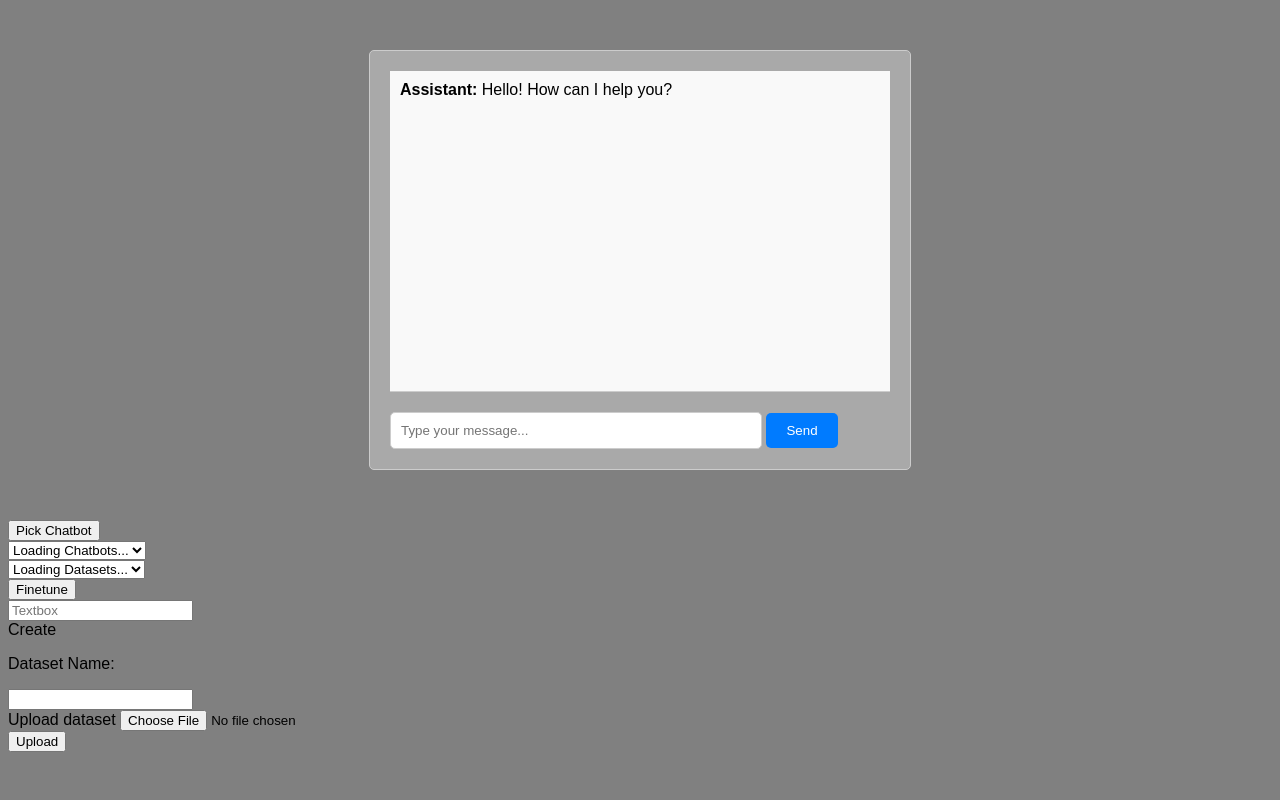
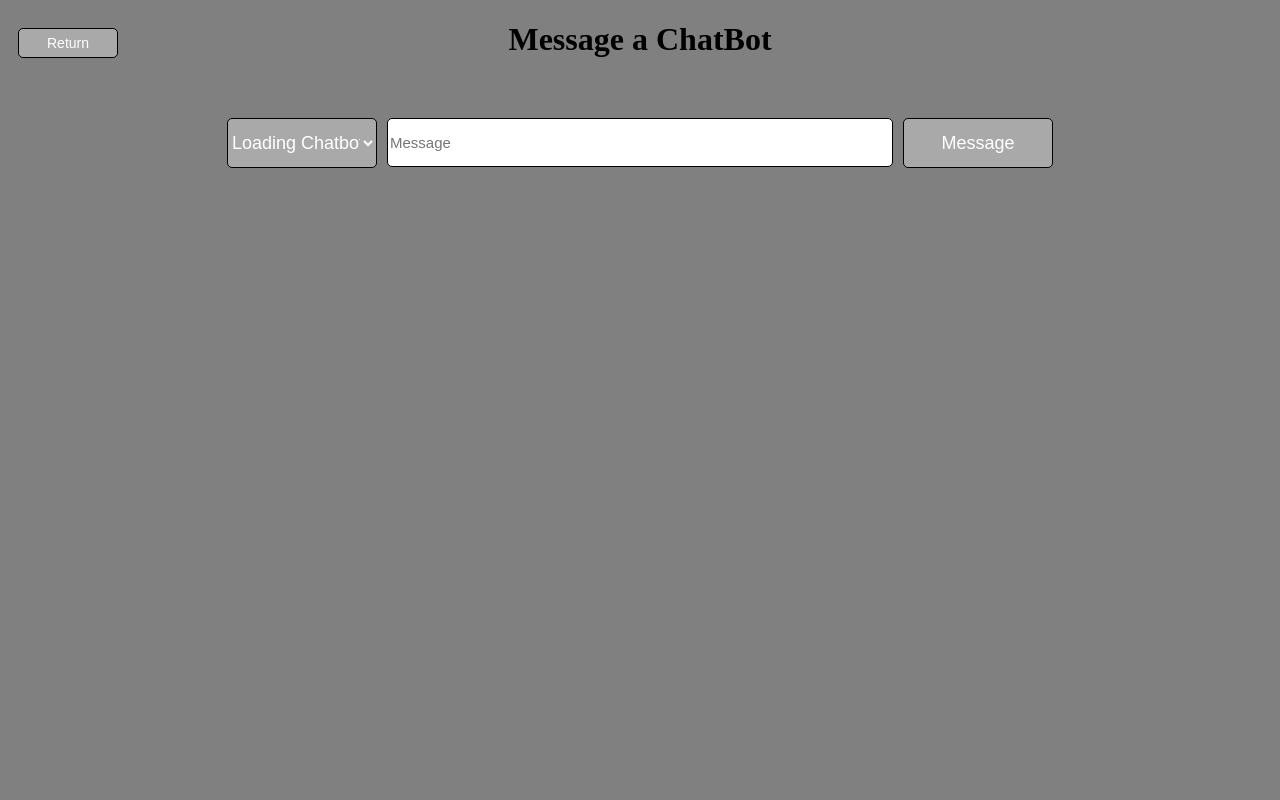
Before and after one commit to CSE-120-316/Sweep-LLM-Builder, a Flask app: template frontend/templates/chat.html in a window 1280 px wide. Run offline with Flask 3, Linux system fonts and the light colour scheme; the template is opened without the code that fills it, so the values that code supplies are empty.

Commit message:
All donezo

```diff
--- a/frontend/app.py
+++ b/frontend/app.py
@@ -1,96 +1,5 @@
+# Ashley Gonzalez Perez May 8, 2024
 
-# from flask import Flask, request, render_template, redirect, session
-# import pandas as pd
-# import os
-
-# app = Flask(__name__)
-# app.secret_key = b'_5#y2L"F4Q8z\n\xec]/'
-
-# UPLOAD_FOLDER = 'uploads'
-# FINISH_FOLDER = 'finish'
-# ALLOWED_EXTENSIONS = {'parquet'}
-
-# app.config['UPLOAD_FOLDER'] = UPLOAD_FOLDER
-# app.config['FINISH_FOLDER'] = FINISH_FOLDER
-
-# # Simulated database for users
-# users = {
-#     'user1@example.com': {'password': 'password123', 'name': 'User1'},
-#     # Add more users as needed
-# }
-
-# def allowed_file(filename):
-#     return '.' in filename and filename.rsplit('.', 1)[1].lower() in ALLOWED_EXTENSIONS
-
-# def convert_to_json(parquet_file_path, json_file_path):
-#     df = pd.read_parquet(parquet_file_path)
-#     json_data = df.to_json(orient='records')
-#     with open(json_file_path, 'w') as json_file:
-#         json_file.write(json_data)
-
-# @app.route('/')
-# def index():
-#     if 'username' in session:
-#         return redirect('/upload')
-#     return render_template('intro.html')
-
-# @app.route('/login', methods=['POST'])
-# def login():
-#     username = request.form['username']
-#     password = request.form['password']
-#     if username in users and users[username]['password'] == password:
-#         session['username'] = username
-#         return redirect('/upload')
-#     else:
-#         return 'Invalid username or password'
-
-# @app.route('/register', methods=['POST'])
-# def register():
-#     if request.method == 'POST':
-#         name = request.form['name']
-#         lastname = request.form['lastname']
-#         username = request.form['username']
-#         password = request.form['password']
-#         password2 = request.form['password2']
-
-#         # You can add your registration logic here
-#         # For simplicity, let's just store the user in the 'users' dictionary
-#         users[username] = {'password': password, 'name': name, 'lastname': lastname}
-
-#         # Redirect to the login page after successful registration
-#         return redirect('/')
-
-# @app.route('/upload', methods=['GET', 'POST'])
-# def upload_file():
-#     if 'username' not in session:
-#         return redirect('/')
-#     if request.method == 'POST':
-#         file = request.files['file']
-#         if file.filename == '':
-#             return 'No selected file'
-#         if file and allowed_file(file.filename):
-#             filename = file.filename
-#             file.save(os.path.join(app.config['UPLOAD_FOLDER'], filename))
-
-#             parquet_file_path = os.path.join(app.config['UPLOAD_FOLDER'], filename)
-#             json_filename = filename.split('.')[0] + '.json'
-#             json_file_path = os.path.join(app.config['FINISH_FOLDER'], json_filename)
-
-#             convert_to_json(parquet_file_path, json_file_path)
-
-#             return render_template('finetuning.html')
-#         else:
-#             return 'Invalid file format'
-#     # return render_template('index.html')
-#     # return render_template('process.html')
-#      return render_template('choose.html')
-
-# @app.route('/create_account')
-# def create_account():
-#     return render_template('create_account.html')
-
-# if __name__ == '__main__':
-#     app.run(debug=True)
 from flask import Flask, request, render_template, redirect, session
 import os
 
@@ -98,16 +7,15 @@
 
 @app.route('/')
 def index():
-    return render_template('intro.html')
+    return render_template('index.html')
 
 @app.route('/chat')
 def pick():
     return render_template('chat.html')
-
 
 @app.route('/fine_tune')
 def process():
     return render_template('fine_tune.html')
 
 if __name__ == '__main__':
-    app.run(debug=True)
+    app.run(debug=True, port=5050)
--- a/frontend/templates/chat.html
+++ b/frontend/templates/chat.html
@@ -1,93 +1,126 @@
+<!-- Ashley Gonzalez Perez May 8 2024 -->
+
 <!DOCTYPE html>
 <html lang="en">
 <head>
     <meta charset="UTF-8">
     <meta name="viewport" content="width=device-width, initial-scale=1.0">
-    <title>Chat</title>
-    <!-- <link rel="stylesheet" href="styles.css"> -->
     <style>
          body {
-    font-family: Arial, sans-serif;
+            text-align: center;
             background-color: grey;
         }
-
-.chat-container {
-    max-width: 500px;
-    margin: 50px auto;
-    border: 1px solid #ccc;
+        .button {
+            width: 150px;
+            height: 50px;
+            margin: 10px;
+            background-color: darkgrey;
+            border: 1px solid #000000;
             border-radius: 5px;
-    padding: 20px;
-    background-color: darkgrey;
-}
-
-.chat-box {
-    height: 300px;
-    overflow-y: scroll;
-    border-bottom: 1px solid #ccc;
-    margin-bottom: 20px;
-    background-color: #f9f9f9;
-    padding: 10px;
-}
-
-#user-input {
-    width: 70%;
-    padding: 10px;
-    border: 1px solid #ccc;
-    border-radius: 5px;
-}
-
-#send-button {
-    padding: 10px 20px;
-    border: none;
-    border-radius: 5px;
-    background-color: #007bff;
+            font-size: 18px;
             color: white;
             cursor: pointer;
         }
 
+        .row {
+            display: flex;
+            justify-content: center;
+            flex-wrap: wrap;
+        }
+        form {
+            background-color: darkgrey;
+            padding: 20px;
+            width: 120px;
+            margin: 10px;
+            border: 1px solid #000000;
+            border-radius: 5px;
+        }
+        input[type="file"], input[type="submit"], input[type="text"] {
+            display: block;
+            margin: 10px auto;
+            width: 120px; /* Modified width for dataset name input */
+            height: 30px;
+            border: 1px solid #000000;
+            border-radius: 5px;
+            font-size: 15px;
+        }
+        label {
+            display: block;
+            cursor: pointer;
+            background-color: grey;
+            color: white;
+            padding: 10px;
+            border: 1px solid #000000;
+            border-radius: 5px;
+            width: 80%;
+            margin: 10px auto;
+            height: 30px;
+            font-size: 15px;
+        }
+        #file {
+            display: none;
+        }
+        .chatbot-container {
+            display: flex;
+            justify-content: center;
+            align-items: center;
+            flex-direction: column;
+            margin-top: 50px;
+            position: relative; /* Add position relative to the container */
+        }
+        .message-label {
+            width: 130px; /* Same width as the button */
+            height: 30px; /* Same height as the button */
+            margin: 3px; /* Reduced margin */
+            background-color: darkgrey; /* Same background color as the button */
+            border: 1px solid #000000; /* Same border as the button */
+            border-radius: 5px; /* Same border radius as the button */
+            font-size: 18px; /* Same font size as the button */
+            color: white; /* Same text color as the button */
+            cursor: pointer; /* Same cursor as the button */
+        }
+
+        #message {
+            width: 130px; /* Same width as the button */
+            height: 45px; /* Same height as the button */
+            margin: 3px; /* Reduced margin */
+            font-size: 18px; /* Same font size as the button */
+            border: 1px solid #000000; /* Same border as the button */
+            border-radius: 5px; /* Same border radius as the button */
+            line-height: 50px; /* Same as the height of the textbox */
+            text-align: center; /* Center the text horizontally */
+        }
+
+        #returnBtn {
+            position: absolute; /* Position the button relative to the container */
+            top: -80px; /* Distance from the top */
+            left: 10px; /* Distance from the left */
+            width: 100px; /* Adjusted width */
+            height: 30px; /* Adjusted height */
+            font-size: 14px; /* Adjusted font size */
+            margin: 0; /* No margin */
+        }
     </style>
+    <title>Sweep</title>
 </head>
 <body>
-    <div class="chat-container">
-        <div class="chat-box" id="chat-box">
-            <!-- Chat messages will be displayed here -->
-        </div>
-        <input type="text" id="user-input" placeholder="Type your message...">
-        <button id="send-button">Send</button>
-    </div>
-    <div class="row">
-        <button class="button">Pick Chatbot</button>
-    </div>
-
+    <h1>Message a ChatBot</h1>
+    <div class="chatbot-container">
         <div class="row">
             <select id="chatbotSelect" class="button">
                 <option value="#" selected disabled>Loading Chatbots...</option>
             </select>
+            <input style="width: 500px; height: 45px;" type="text" id="messageInput" name="messageInput" placeholder="Message" required><br>
+            <button id="sendMessageBtn" class="button">Message</button>
+        </div>
         <div class="row">
-            <select id="datasetSelect" class="button">
-                <option value="#" selected disabled>Loading Datasets...</option>
-            </select>
+            <button id="returnBtn" class="button">Return</button>
         </div>
-        <button id="finetuneBtn" class="button">Finetune</button>
     </div>
 
-    <div class="row">
-        <input type="textbox" id="textbox" name="textbox" placeholder="Textbox" required><br>
-        <label for="textbox" class="button textbox-label">Create</label>
-
-        <form action="http://vm.sweep-ai.com:6360/trainingDataUpload" method="post" enctype="multipart/form-data">
-            <!-- <label for="data_name">Dataset Name:</label> -->
-            <p> Dataset Name:</p>
-            <input type="text" name="data_name" id="data_name" required><br>
-            <label for="file">Upload dataset</label>
-            <input type="file" name="dataset" id="file" required><br>
-            <input type="submit" value="Upload">
-        </form>
-
-    </div>
-
-    <script src="script.js">
-        fetch('http://vm.sweep-ai.com:6360/listChatBots?status=All')
+    <script>
+        // Fetch the list of chatbots from the provided URL
+        fetch('http://vm.sweep-ai.com:6360/listChatBots?status=Trained')
             .then(response => response.json())
             .then(data => {
                 const chatbotSelect = document.getElementById('chatbotSelect');
@@ -101,77 +134,42 @@
             })
             .catch(error => console.error('Error fetching chatbots:', error));
 
-        // Fetch the list of datasets from the provided URL
-        fetch('http://vm.sweep-ai.com:6360/listDatasets')
-            .then(response => response.json())
-            .then(data => {
-                const datasetSelect = document.getElementById('datasetSelect');
-                datasetSelect.innerHTML = '';
-                data.forEach(dataset => {
-                    const option = document.createElement('option');
-                    option.value = dataset;
-                    option.textContent = dataset;
-                    datasetSelect.appendChild(option);
+        // Add event listener to send the message when button is clicked
+        document.getElementById('sendMessageBtn').addEventListener('click', function() {
+            sendMessage();
         });
-            })
-            .catch(error => console.error('Error fetching datasets:', error));
 
-        // Add event listener to the "Finetune" button
-        document.getElementById('finetuneBtn').addEventListener('click', function() {
+        // Add event listener to return button
+        document.getElementById('returnBtn').addEventListener('click', function() {
+            window.location.href = '/';
+        });
+
+        function sendMessage() {
             const chatbotName = document.getElementById('chatbotSelect').value;
-            const datasetName = document.getElementById('datasetSelect').value;
+            const message = document.getElementById('messageInput').value;
 
-            if (!chatbotName || chatbotName === "#" || !datasetName || datasetName === "#") {
-                alert('Please select both a chatbot and a dataset.');
+            if (!chatbotName || chatbotName === "#" || !message) {
+                alert('Please select a chatbot and enter a message.');
                 return;
             }
 
-            fetch('http://vm.sweep-ai.com:6360/trainChatBot', {
+            fetch('http://vm.sweep-ai.com:6360/messageChatBot', {
                 method: 'POST',
                 headers: {
                     'Content-Type': 'application/x-www-form-urlencoded',
                 },
-                body: `name=${encodeURIComponent(chatbotName)}&data_name=${encodeURIComponent(datasetName)}`
+                body:  `name=${encodeURIComponent(chatbotName)}&message=${encodeURIComponent(message)}`
             })
             .then(response => response.json())
             .then(data => {
-                console.log('Training started:', data);
-                alert(`Training started for ${data.ChatBot.name}`);
+                console.log('Message sent:', data);
+                alert(`Message received by ${chatbotName}: "${data.message}"`);
             })
             .catch(error => {
-                console.error('Error training chatbot:', error);
-                alert('Error starting training. Check console for details.');
+                console.error('Error sending message:', error);
+                alert('Error sending message. Check console for details.');
             });
-        });
-
-        // Add event listener to the "Create" button
-        document.querySelector('.textbox-label').addEventListener('click', function() {
-            const textboxValue = document.getElementById('textbox').value;
-
-            if (!textboxValue) {
-                alert('Please enter a value in the textbox.');
-                return;
         }
-
-            fetch('http://vm.sweep-ai.com:6360/createChatBot', {
-                method: 'POST',
-                headers: {
-                    'Content-Type': 'application/x-www-form-urlencoded',
-                },
-                body: `name=${encodeURIComponent(textboxValue)}&lr=2e-4`
-            })
-            .then(response => response.json())
-            .then(data => {
-                console.log('ChatBot created:', data);
-                alert(`ChatBot "${data.name}" created successfully.`);
-                // Auto-refresh the page after creation
-                window.location.reload();
-            })
-            .catch(error => {
-                console.error('Error creating ChatBot:', error);
-                alert('Error creating ChatBot. Check console for details.');
-            });
-        });
     </script>
 </body>
 </html>
--- a/frontend/templates/funny_llama.html
+++ b/frontend/templates/funny_llama.html
@@ -1,3 +1,5 @@
+<!-- Ashley Gonzalez Perez May 8 2024 -->
+
 <!DOCTYPE html>
 <html lang="en">
 <head>
--- a/frontend/templates/index.html
+++ b/frontend/templates/index.html
@@ -1,3 +1,5 @@
+<!-- Ashley Gonzalez Perez May 8 2024 -->
+
 <!DOCTYPE html>
 <html lang="en">
 <head>
@@ -21,6 +23,7 @@
             width: 200px;
             height: 200px;
             margin: 10px;
+            font-size: 30px;
         }
     </style>
     <title>Sweep</title>
@@ -29,7 +32,7 @@
 
     <div>
         <button onclick="openChat()">Chat</button>
-        <button onclick="openFineTuning()">Fine Tuning</button>
+        <button onclick="openFineTuning()">Fine-Tune</button>
     </div>
 
     <script>
--- a/frontend/templates/script.js
+++ b/frontend/templates/script.js
@@ -1,3 +1,5 @@
+// Ashley Gonzalez Perez May 8, 2024
+
 document.addEventListener('DOMContentLoaded', function () {
     var chatBox = document.getElementById('chat-box');
     var userInput = document.getElementById('user-input');
```
Also changed, not shown: frontend/templates/fine_tune.html (+11 -6 lines). Lines whose indentation alone changed are shown as unchanged.
